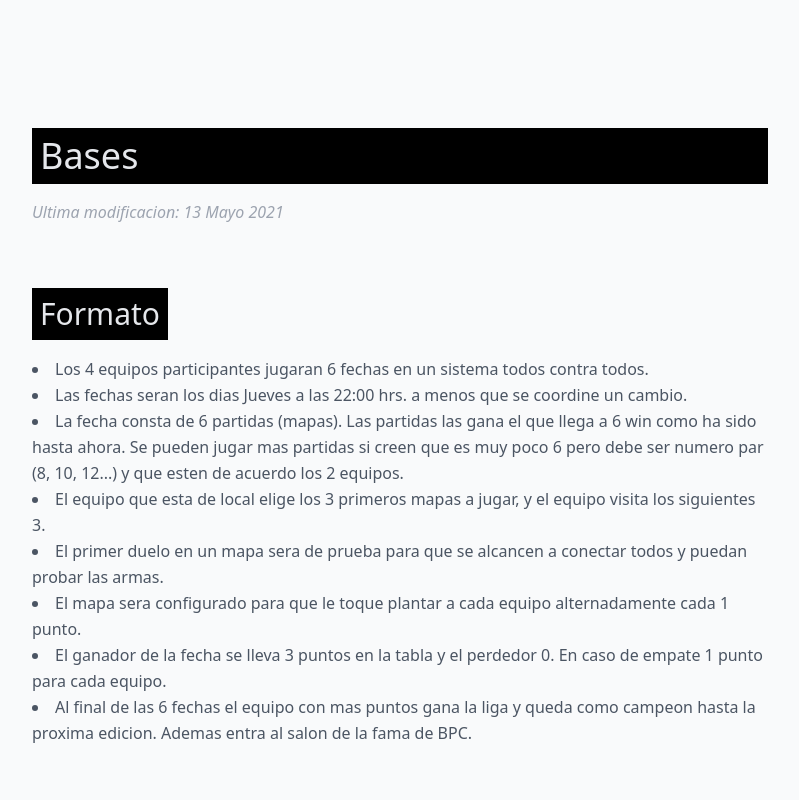
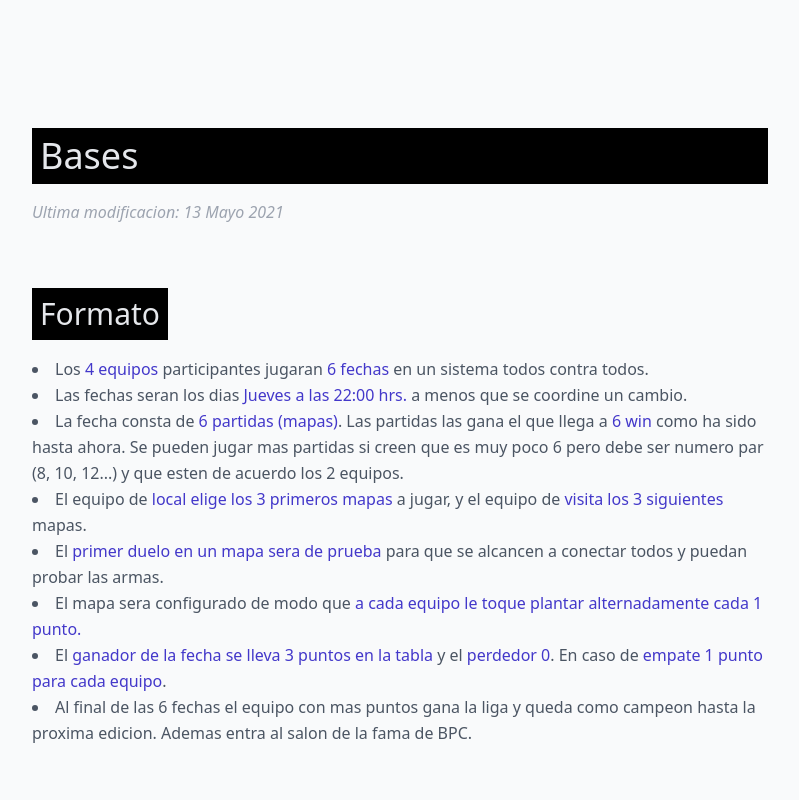
Before and after one commit to sergrodrig/bpc-frontend, a Vue app: page /liga in a window 1280 px wide. Shown: the top 800 px of the page, without its empty margins (240-1039 px from the left). Built offline with nearby package versions, Linux system fonts and the light colour scheme.

Commit message:
actualizacion en las reglas

```diff
--- a/src/views/Liga.vue
+++ b/src/views/Liga.vue
@@ -13,17 +13,17 @@
         <h1 class="sm:text-3xl text-2xl font-medium title-font mb-4 text-gray-200 bg-black inline-block p-2">
           Formato
         </h1>
-        <ol class="leading-relaxed text-base list-disc list-inside">
-          <li>Los 4 equipos participantes jugaran 6 fechas en un sistema todos contra todos.</li>
-          <li>Las fechas seran los dias Jueves a las 22:00 hrs. a menos que se coordine un cambio.</li>
+        <ol class="leading-relaxed list-disc list-inside">
+          <li>Los <span class="font-medium text-indigo-700">4 equipos</span> participantes jugaran <span class="font-medium text-indigo-700"> 6 fechas</span> en un sistema todos contra todos.</li>
+          <li>Las fechas seran los dias <span class="font-medium text-indigo-700">Jueves a las 22:00 hrs.</span> a menos que se coordine un cambio.</li>
           <li>
-            La fecha consta de 6 partidas (mapas). Las partidas las gana el que llega a 6 win como ha sido hasta ahora.
+            La fecha consta de <span class="font-medium text-indigo-700">6 partidas (mapas)</span>. Las partidas las gana el que llega a <span class="font-medium text-indigo-700">6 win</span> como ha sido hasta ahora.
             Se pueden jugar mas partidas si creen que es muy poco 6 pero debe ser numero par (8, 10, 12...) y que esten de acuerdo los 2 equipos.
           </li>
-          <li>El equipo que esta de local elige los 3 primeros mapas a jugar, y el equipo visita los siguientes 3.</li>
-          <li>El primer duelo en un mapa sera de prueba para que se alcancen a conectar todos y puedan probar las armas.</li>
-          <li>El mapa sera configurado para que le toque plantar a cada equipo alternadamente cada 1 punto.</li>
-          <li>El ganador de la fecha se lleva 3 puntos en la tabla y el perdedor 0. En caso de empate 1 punto para cada equipo.</li>
+          <li>El equipo de <span class="font-medium text-indigo-700">local elige los 3 primeros mapas</span> a jugar, y el equipo de <span class="font-medium text-indigo-700">visita los 3 siguientes</span> mapas.</li>
+          <li>El <span class="font-medium text-indigo-700">primer duelo en un mapa sera de prueba</span> para que se alcancen a conectar todos y puedan probar las armas.</li>
+          <li>El mapa sera configurado de modo que <span class="font-medium text-indigo-700">a cada equipo le toque plantar alternadamente cada 1 punto.</span></li>
+          <li>El <span class="font-medium text-indigo-700">ganador de la fecha se lleva 3 puntos en la tabla</span> y el <span class="font-medium text-indigo-700">perdedor 0</span>. En caso de <span class="font-medium text-indigo-700">empate 1 punto para cada equipo</span>.</li>
           <li>Al final de las 6 fechas el equipo con mas puntos gana la liga y queda como campeon hasta la proxima edicion. Ademas entra al salon de la fama de BPC.</li>
         </ol>
       </div>
```
